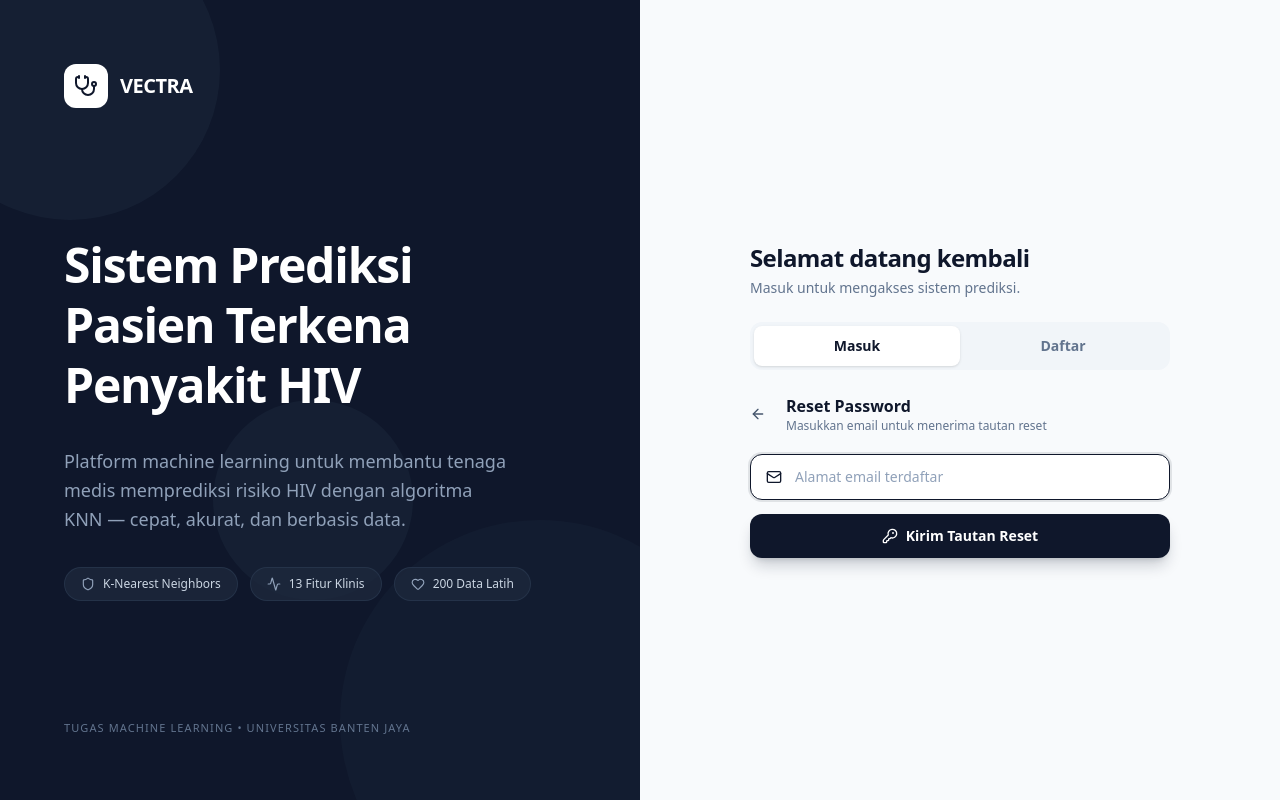
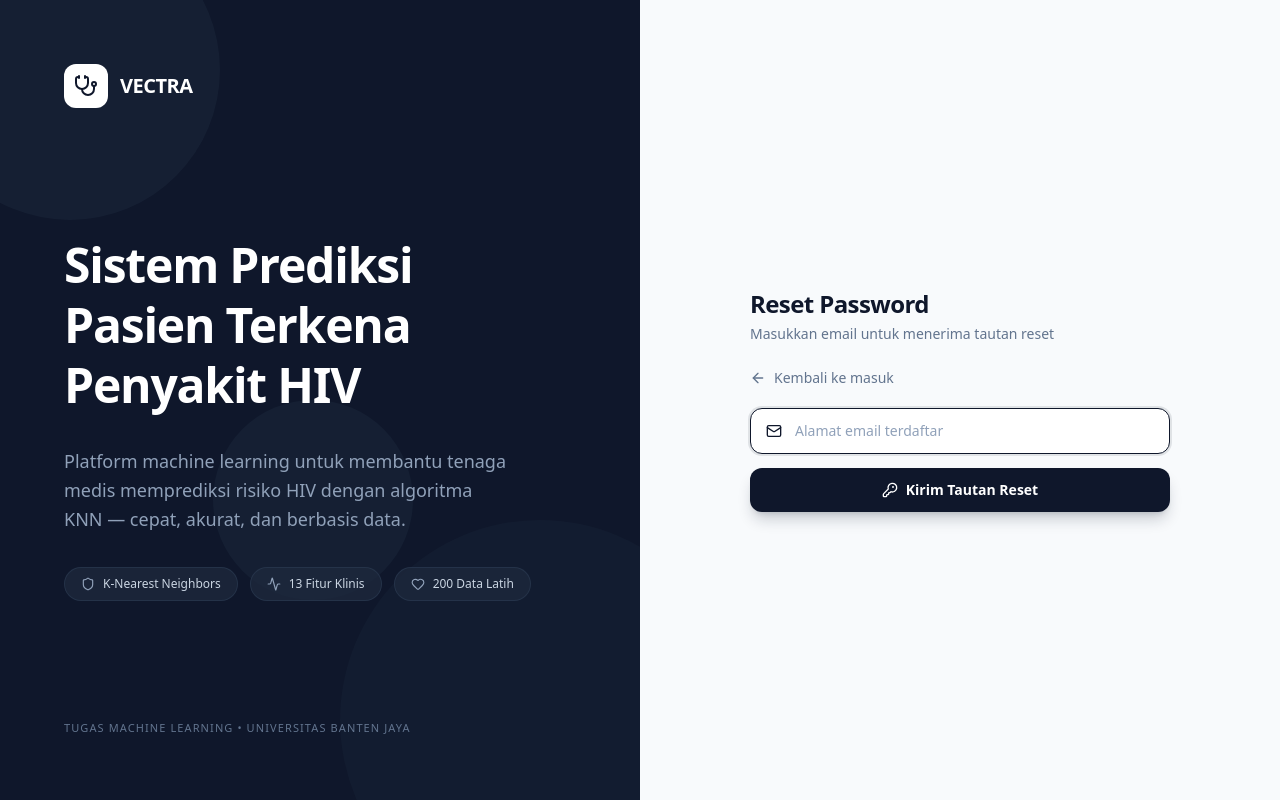
Before and after one commit to yayandev/sistem-prediksi--pasien-terkena-penyakit-hiv, a React (Vite) app: page /login in a window 1280 px wide. Both pictures are taken after a click on the button "Lupa password?". Built offline with nearby package versions, Linux system fonts and the light colour scheme; no server answers.

Commit message:
fix: hapus tab masuk/daftar yang double di login page

```diff
--- a/src/components/LoginPage.tsx
+++ b/src/components/LoginPage.tsx
@@ -175,31 +175,11 @@ export default function LoginPage() {
           {/* Welcome text */}
           <div className="mb-6">
             <h2 className="text-2xl font-bold text-slate-900 tracking-tight">
-              {tab === 'login' ? 'Selamat datang kembali' : 'Buat akun baru'}
+              {showForgot ? 'Reset Password' : tab === 'login' ? 'Selamat datang kembali' : 'Buat akun baru'}
             </h2>
             <p className="text-sm text-slate-500 mt-1">
-              {tab === 'login' ? 'Masuk untuk mengakses sistem prediksi.' : 'Daftar untuk mulai menggunakan VECTRA.'}
+              {showForgot ? 'Masukkan email untuk menerima tautan reset' : tab === 'login' ? 'Masuk untuk mengakses sistem prediksi.' : 'Daftar untuk mulai menggunakan VECTRA.'}
             </p>
-          </div>
-
-          {/* Tabs */}
-          <div className="flex bg-slate-100 rounded-xl p-1 mb-6">
-            <button
-              onClick={() => { setTab('login'); setError(''); }}
-              className={`flex-1 py-2.5 text-sm font-semibold rounded-lg transition-all duration-200 ${
-                tab === 'login' ? 'bg-white text-slate-900 shadow-sm' : 'text-slate-500 hover:text-slate-700'
-              }`}
-            >
-              Masuk
-            </button>
-            <button
-              onClick={() => { setTab('register'); setError(''); }}
-              className={`flex-1 py-2.5 text-sm font-semibold rounded-lg transition-all duration-200 ${
-                tab === 'register' ? 'bg-white text-slate-900 shadow-sm' : 'text-slate-500 hover:text-slate-700'
-              }`}
-            >
-              Daftar
-            </button>
           </div>
 
           {/* Error */}
@@ -215,18 +195,13 @@ export default function LoginPage() {
           {/* ============ FORGOT PASSWORD VIEW ============ */}
           {showForgot ? (
             <div className="space-y-5">
-              <div className="flex items-center gap-3">
-                <button
-                  onClick={() => { setShowForgot(false); setForgotMsg(null); setForgotEmail(''); }}
-                  className="p-2 -ml-2 rounded-lg hover:bg-slate-100 transition-colors"
-                >
-                  <ArrowLeft className="w-4 h-4 text-slate-600" />
-                </button>
-                <div>
-                  <h3 className="text-base font-bold text-slate-900">Reset Password</h3>
-                  <p className="text-xs text-slate-500">Masukkan email untuk menerima tautan reset</p>
-                </div>
-              </div>
+              <button
+                onClick={() => { setShowForgot(false); setForgotMsg(null); setForgotEmail(''); }}
+                className="flex items-center gap-2 text-sm font-medium text-slate-500 hover:text-slate-900 transition-colors"
+              >
+                <ArrowLeft className="w-4 h-4" />
+                Kembali ke masuk
+              </button>
 
               <form onSubmit={handleResetPassword} className="space-y-3.5">
                 <div className="relative group">
```
